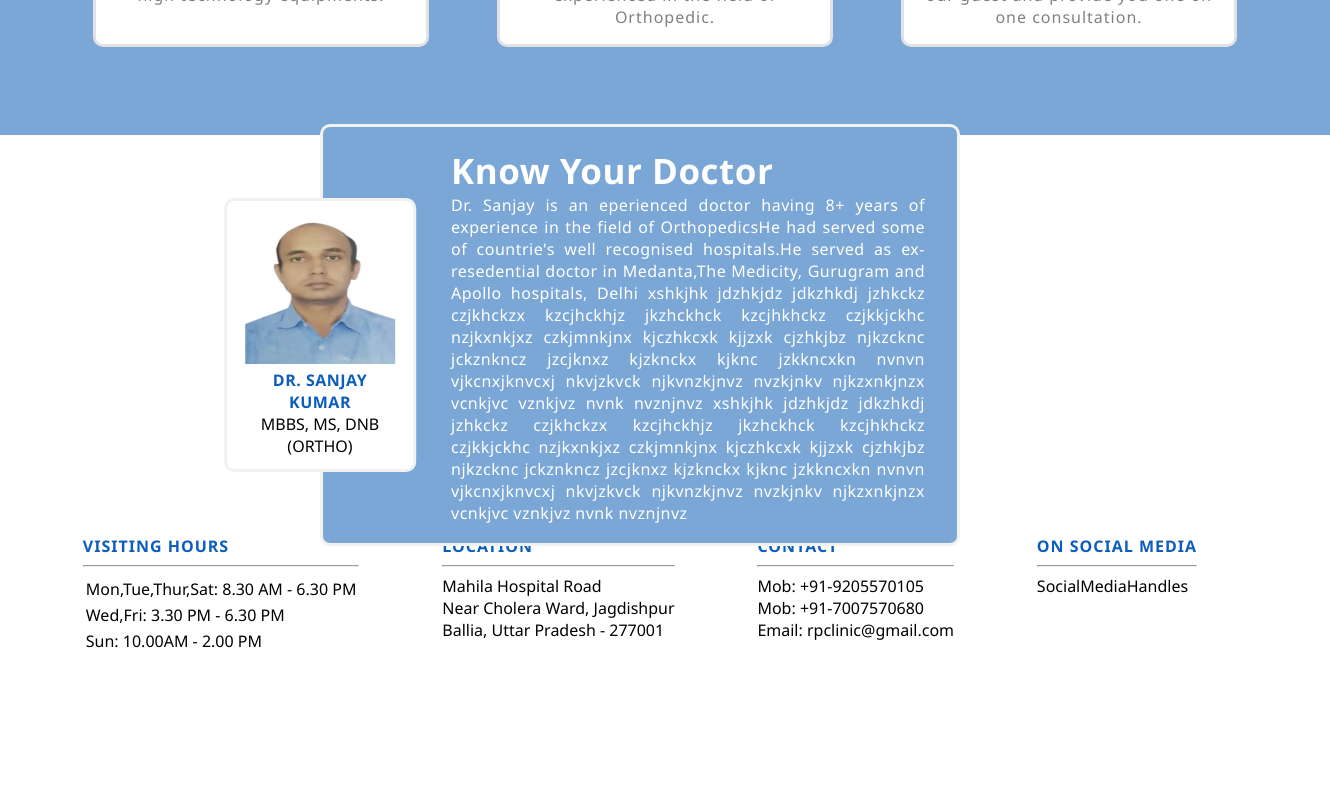
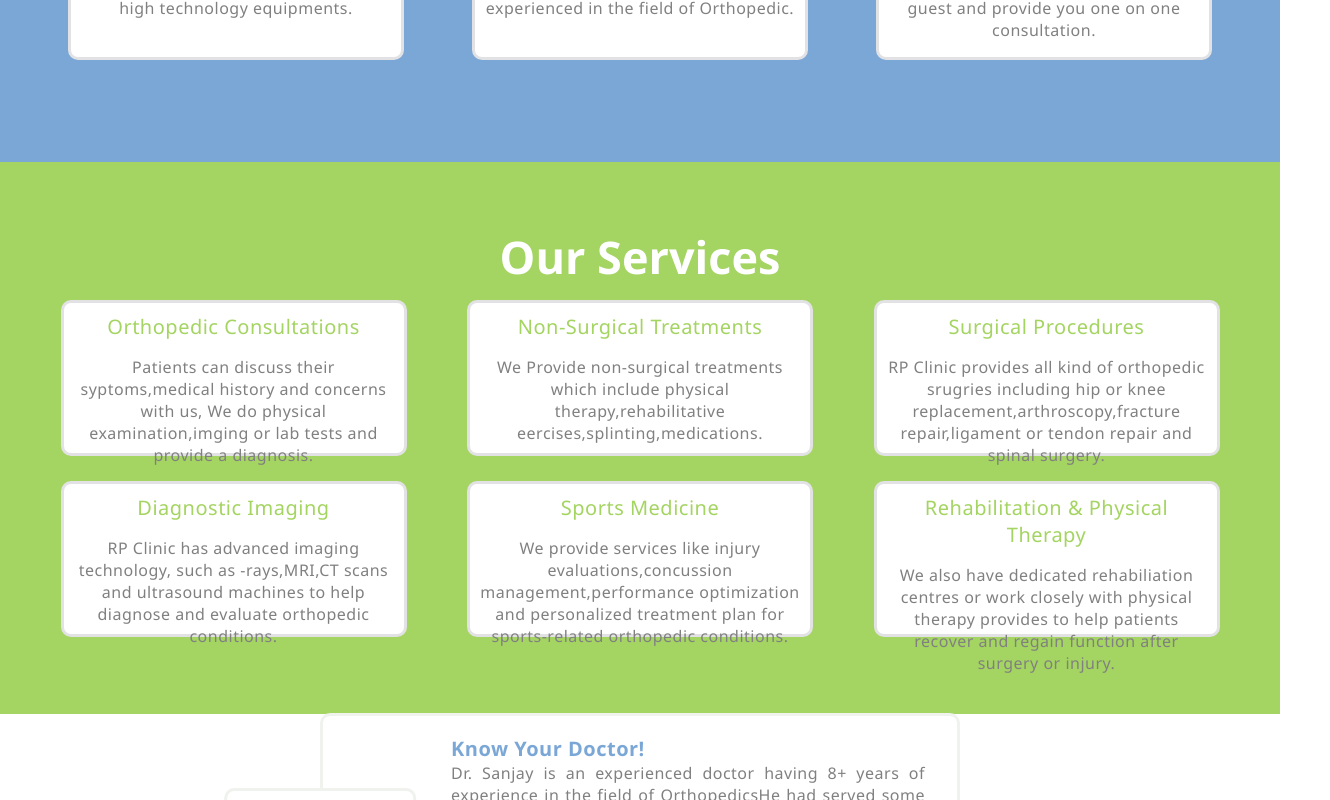
Before and after one commit to saan-saurabh/RP-Clinic, a React (Create React App) app in the folder rp-clinic/: page / in a window 1280 px wide. Shown: the part 940-1740 px from the top of the page, 1330 px wide, since content can reach past the window. Before the commit the page ends 1595 px from the top, so only its background shows below. Built offline with nearby package versions, Linux system fonts and the light colour scheme.

Commit message:
Service section completed with asic template and prototype

```diff
--- a/rp-clinic/src/App.js
+++ b/rp-clinic/src/App.js
@@ -5,6 +5,7 @@ import Footer from './Components/Footer/Footer';
 import MainCrousel from './Components/CrouselCard/MainCrousel';
 import BodyDescriptionCardFirst from './Components/Cards/BodyDescriptionCardFirst';
 import DoctorProfile from './Components/Cards/DoctorProfile';
+import ServiceComponent from './Components/Cards/ServiceComponent';
 import Button from '@mui/material/Button';
 
 function App() {
@@ -13,6 +14,7 @@ function App() {
       <Navbar/>
       <MainCrousel/>
       <BodyDescriptionCardFirst/>
+      <ServiceComponent/>
       <DoctorProfile/>
       <Footer/>
     </div>
--- a/rp-clinic/src/Components/Cards/BodyDescriptionCardFirst.css
+++ b/rp-clinic/src/Components/Cards/BodyDescriptionCardFirst.css
@@ -4,10 +4,10 @@
     width:100%;
     background-color: #7ba7d6;
     color:#fff;
-    padding:25px;
     justify-content: center;
     font-family: 'Segoe UI', Tahoma, Geneva, Verdana, sans-serif;
-    letter-spacing: 1px;
+    letter-spacing: 0.5px;
+    padding:3% 0% 3% 0%;
 }
 .main-division .main-div-heading{
     font-size:30px;
--- a/rp-clinic/src/Components/Cards/DoctorProfile.css
+++ b/rp-clinic/src/Components/Cards/DoctorProfile.css
@@ -33,9 +33,14 @@
     letter-spacing: 0.5px;
     color:#0D5DBD;
 }
+.profile-maain-div .img-description-wrapper .profile-name-img-div .doctor-qualification{
+    color:#808080;
+    font-size: 12px;
+    font-weight: bold;
+}
 .profile-maain-div .img-description-wrapper .profile-description{
     width: 100%;
-    background-color: #7ba7d6;
+    background-color: #fff;
     text-align: justify;
     text-justify: inter-word;
     padding: 3% 5% 3% 20%;
@@ -43,15 +48,18 @@
     border:3px solid#f0f2ee;
 }
 .profile-maain-div .img-description-wrapper .profile-description .name-heading{
-    font-size: 35px;
+    font-size:20px;
     font-weight: bold;
     letter-spacing: 0.5px;
-    color:#fff;
-    font-family:'Segoe UI', Tahoma, Geneva, Verdana, sans-serif
+    color:#7ba7d6;
+    font-family:'Segoe UI', Tahoma, Geneva, Verdana, sans-serif;
+}
+.profile-maain-div .img-description-wrapper .profile-description .name-heading .customized-doctor-heading{
+    font-size: 20px;
 }
 .profile-maain-div .img-description-wrapper .profile-description .profile-details{
     font-size: 16px;
     letter-spacing: 0.5px;
-    color:#fff;
-    font-weight: 500;
+    color:#808080;
+    font-weight: 400;
 }
--- a/rp-clinic/src/Components/Cards/DoctorProfile.js
+++ b/rp-clinic/src/Components/Cards/DoctorProfile.js
@@ -10,12 +10,13 @@ function DoctorProfile() {
             <div className='profile-name-img-div'>
                 <img src={DrSanjayProfileImg} alt='Dr Sanjay' width='150px' height='150px'/><br/>
                 <span className='doctor-name'>DR. SANJAY KUMAR</span>
-                <br/>MBBS, MS, DNB (ORTHO)
+                <br/>
+                <span className='doctor-qualification'>MBBS, MS, DNB (ORTHO) </span>
             </div>
             <div className='profile-description'>
-                <span className='name-heading'>Know Your Doctor</span><br/>
+                <span className='name-heading'>Know Your <span className='customized-doctor-heading'>Doctor!</span></span><br/>
                 <span className='profile-details'>
-                    Dr. Sanjay is an eperienced doctor having 8+ years of experience in the field of OrthopedicsHe had served some of countrie's
+                    Dr. Sanjay is an experienced doctor having 8+ years of experience in the field of OrthopedicsHe had served some of countrie's
                     well recognised hospitals.He served as ex-resedential doctor in Medanta,The Medicity, Gurugram and Apollo hospitals, Delhi
                     xshkjhk jdzhkjdz jdkzhkdj jzhkckz czjkhckzx kzcjhckhjz jkzhckhck kzcjhkhckz czjkkjckhc nzjkxnkjxz czkjmnkjnx kjczhkcxk kjjzxk
                     cjzhkjbz njkzcknc jckznkncz jzcjknxz kjzknckx kjknc jzkkncxkn nvnvn vjkcnxjknvcxj nkvjzkvck njkvnzkjnvz nvzkjnkv njkzxnkjnzx
--- /dev/null
+++ b/rp-clinic/src/Components/Cards/ServiceComponent.css
@@ -0,0 +1,49 @@
+.service-component-main-div {
+    width: 100%;
+    background-color: #A4D461;
+    padding: 5% 0% 5% 0%;
+    font-family: 'Segoe UI', Tahoma, Geneva, Verdana, sans-serif;
+}
+
+.service-component-main-div .our-service-heading {
+    width: 100%;
+    display: block;
+    color: #fff;
+    font-size: 45px;
+    font-weight: bold;
+    text-align: center;
+    font-family: 'Segoe UI', Tahoma, Geneva, Verdana, sans-serif;
+}
+
+.service-component-main-div .service-card-wrapper {
+    display: flex;
+    justify-content: space-evenly;
+    width: 100%;
+    align-items: center;
+    padding: 1% 0% 1% 0%;
+
+}
+
+.service-component-main-div .service-card {
+    width: 25%;
+    padding: 10px;
+    height: 130px;
+    border: 3px solid rgb(226, 226, 229);
+    border-radius: 10px;
+    background-color: #fff;
+    text-align: center;
+}
+
+.service-component-main-div .service-card .service-card-heading {
+    font-size: 20px;
+    font-weight: 500;
+    color: #A4D461;
+    letter-spacing: 0.5px;
+}
+
+.service-component-main-div .service-card .service-card-details {
+    font-size: 16px;
+    color: #808080;
+    text-align: center;
+    letter-spacing: 0.5px;
+}
--- /dev/null
+++ b/rp-clinic/src/Components/Cards/ServiceComponent.js
@@ -0,0 +1,69 @@
+import React from 'react';
+import './ServiceComponent.css';
+
+function ServiceComponent() {
+    return (
+        <div className='service-component-main-div'>
+            <div className='our-service-heading'>Our Services</div>
+            <div className='service-card-wrapper'>
+                <div className='service-card'>
+                    <div className='service-card-heading'>
+                        Orthopedic Consultations
+                    </div>
+                    <div className='service-card-details'>
+                        <p>Patients can discuss their syptoms,medical history and concerns with us, We do physical examination,imging or lab
+                        tests and provide a diagnosis.</p>
+                    </div>
+                </div>
+                <div className='service-card'>
+                    <div className='service-card-heading'>
+                        Non-Surgical Treatments
+                    </div>
+                    <div className='service-card-details'>
+                       <p> We Provide non-surgical treatments which include physical therapy,rehabilitative eercises,splinting,medications.</p>
+                    </div>
+                </div>
+                <div className='service-card'>
+                    <div className='service-card-heading'>
+                        Surgical Procedures
+                    </div>
+                    <div className='service-card-details'>
+                        <p>RP Clinic provides all kind of orthopedic srugries including hip or knee replacement,arthroscopy,fracture repair,ligament
+                        or tendon repair and spinal surgery.</p>
+                    </div>
+                </div>
+                </div>
+                <div className='service-card-wrapper'>
+                <div className='service-card'>
+                    <div className='service-card-heading'>
+                        Diagnostic Imaging
+                    </div>
+                    <div className='service-card-details'>
+                        <p>RP Clinic has advanced imaging technology, such as -rays,MRI,CT scans and ultrasound machines to help diagnose and evaluate
+                        orthopedic conditions.</p>
+                    </div>
+                </div>
+                <div className='service-card'>
+                    <div className='service-card-heading'>
+                        Sports Medicine
+                    </div>
+                    <div className='service-card-details'>
+                        <p>We provide services like injury evaluations,concussion management,performance optimization and personalized treatment
+                        plan for sports-related orthopedic conditions.</p>
+                    </div>
+                </div>
+                <div className='service-card'>
+                    <div className='service-card-heading'>
+                        Rehabilitation & Physical Therapy
+                    </div>
+                    <div className='service-card-details'>
+                      <p> We also have dedicated rehabiliation centres or work closely with physical therapy provides to help patients
+                        recover and regain function after surgery or injury.</p>
+                    </div>
+                </div>
+            </div>
+        </div>
+    );
+}
+
+export default ServiceComponent;
--- a/rp-clinic/src/Components/Footer/Footer.css
+++ b/rp-clinic/src/Components/Footer/Footer.css
@@ -1,10 +1,12 @@
 .footer-main-div{
+    width:100%;
     display:block;
     background-color: #fff;
 }
 
 .footer-main-div .footer-inside-block{
     display:flex;
+    width:100%;
     justify-content: space-evenly;
     font-weight: 500;
 }
```
